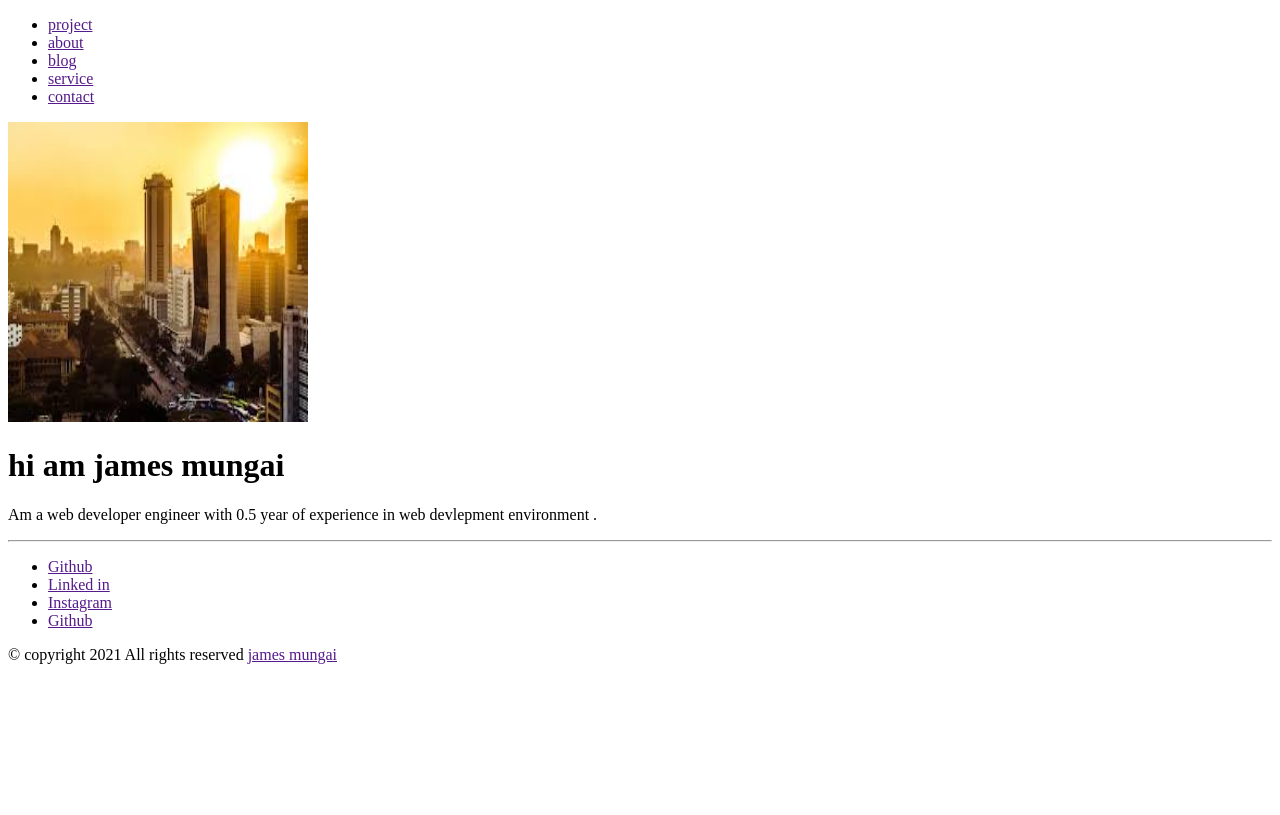
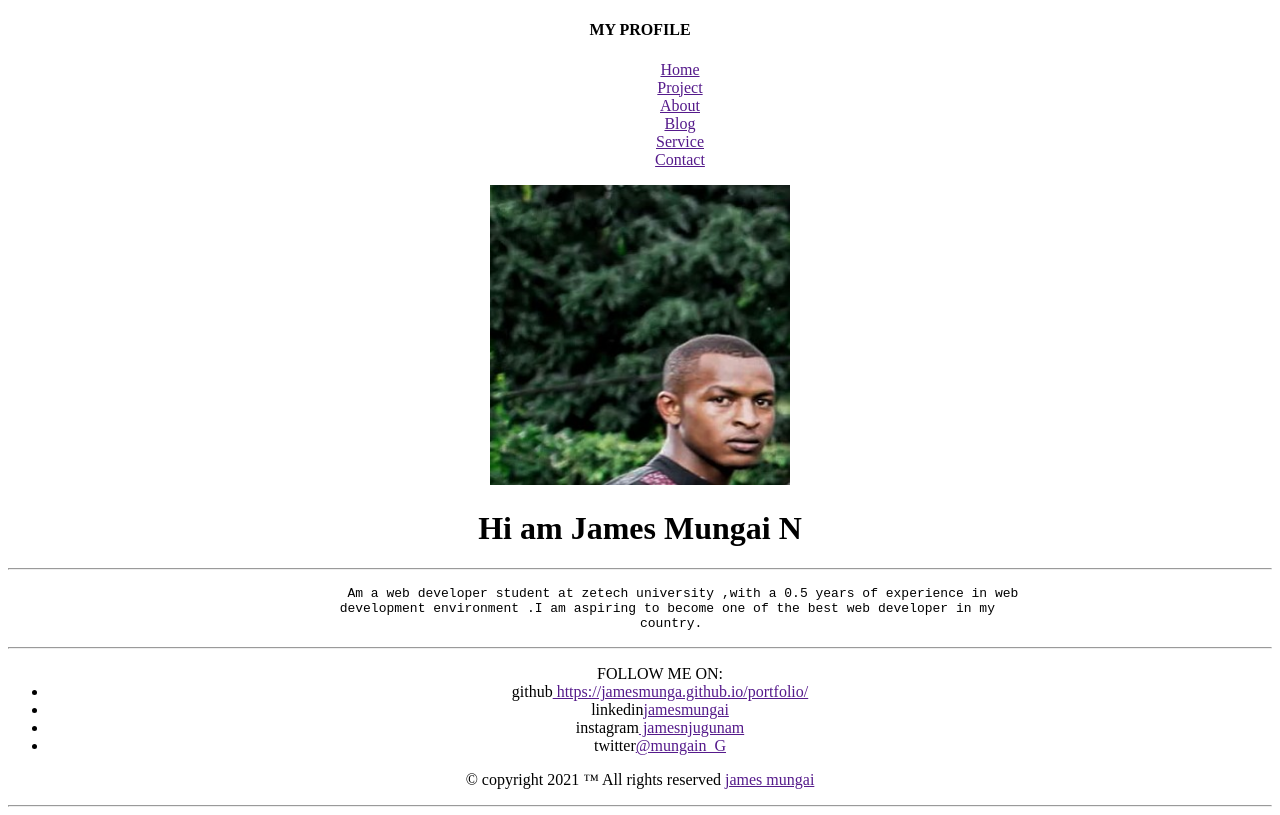
Before and after one commit to jamesmunga/portfolio, a plain HTML site: page index.html in a window 1280 px wide. Drawn offline with Linux system fonts and the light colour scheme.

Commit message:
Add files via upload
added  navigation bar ,jumbotron and footer section .

```diff
--- a/index.html
+++ b/index.html
@@ -1,9 +1,9 @@
-<!--//////////////////
-
-Author:jamesmungai  //
-Date:16/june        //
-license:MIT         //
-///////////////////-->
+<!--//////////////////////////////
+ARTICLE:code to write a profile //
+Author:jamesmungai              //
+Date:16/june                    //
+license:MIT                     //
+///////////////////////////////-->
 <!DOCTYPE html>
 <html lang="en">
 <head>
@@ -12,31 +12,38 @@ license:MIT         //
     <meta name="viewport" content="width=device-width, initial-scale=1.0">
     <title>index html</title>
 </head>
-<body>
+<body >
+    <center>
     <!--Navigation bar-->
+<h4>MY PROFILE</h4>
     <ul>
-        <li><a href="">project</a>
-        <li><a href="">about</a> </li>
-        <li> <a href="">blog</a> </li>
-        <li>  <a href="">service</a> </li>
-        <li>  <a href="">contact</a> </li>
+        <ol><a href="">Home</a></ol>
+        <ol><a href="">Project</a></ol>
+        <ol><a href="">About</a></ol>
+        <ol><a href="">Blog</a></ol>
+        <ol><a href="">Service</a></ol>
+        <ol><a href="">Contact</a></ol>
 </ul>
-    <img src="download (2).jpg" alt="download (2)" width="300"height="300">
+<!--jumbotron-->
+    <img src="jamesmungai.jpg" alt="jamesmungai" width="300"height="300">
 
-    <h1>hi am james mungai</h1>
-    <p>
-        Am a web developer engineer with  0.5 year of experience in web
-        devlepment environment .
-
+    <h1 >Hi am James Mungai N</h1><hr/>
+    <p><pre>
+            Am a web developer student at zetech university ,with a 0.5 years of experience in web
+        development environment .I am aspiring to become one of the best web developer in my
+        country.
+</pre>
     </p>
 
 </body>
 <hr/><!--footer-->
-<ul>
-    <li><a href="">Github</a></li>
-    <li><a href="">Linked in</a></li>
-    <li><a href="">Instagram</a></li>
-    <li><a href="">Github</a></li>
+<ul><span>FOLLOW ME ON:</span>
+    <li>github<a href="">
+        https://jamesmunga.github.io/portfolio/
+    </a></li>
+    <li>linkedin<a href="">jamesmungai</a></li>
+    <li>instagram<a href=""> jamesnjugunam</a></li>
+    <li>twitter<a href="">@mungain_G</a></li>
 </ul>
-<p>&copy copyright  2021  All rights reserved <a href="" >  james mungai</a> </p>
-</html>
+<p>&copy copyright  2021 &trade;  All rights reserved <a href="" >  james mungai</a> </p></center>
+<hr/></html>
```
Also changed, not shown: jamesmungai.jpg (added).
